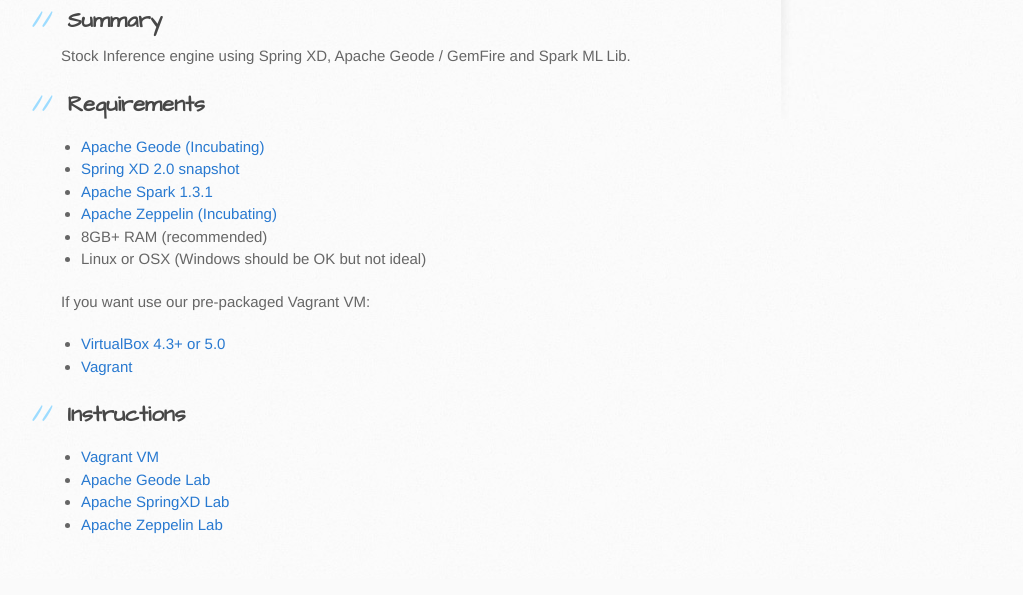
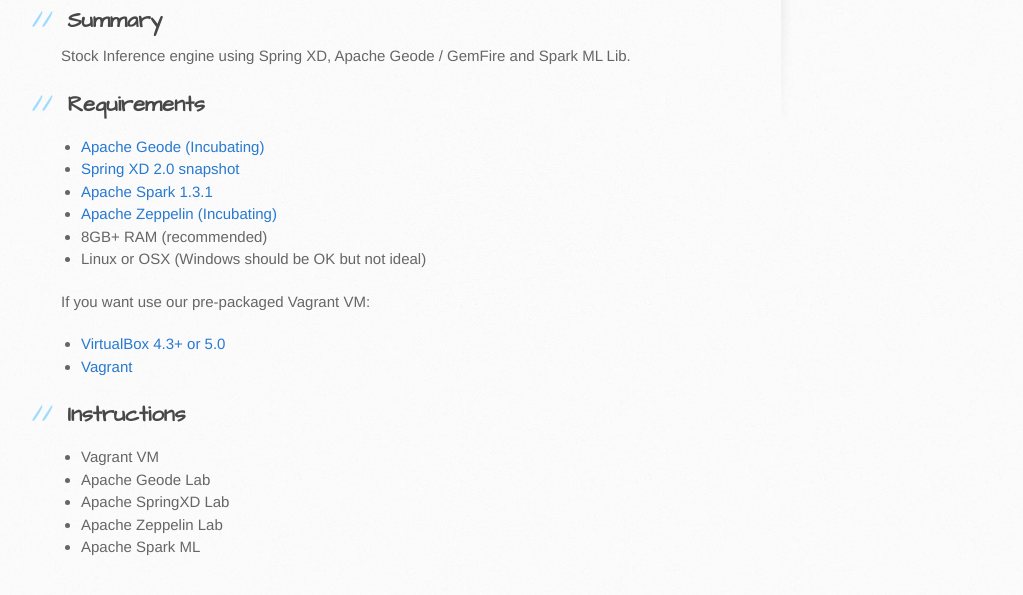
Before and after one commit to Pivotal-Open-Source-Hub/StockInference-Spark, a plain HTML site: page index.html in a window 1280 px wide. Shown: the part 723-1318 px from the top of the page, without its empty margins (109-1132 px from the left). Drawn offline with Linux system fonts and the light colour scheme.

```diff
--- a/index.html
+++ b/index.html
@@ -61,10 +61,11 @@
 <a id="instructions" class="anchor" href="#instructions" aria-hidden="true"><span class="octicon octicon-link"></span></a>Instructions</h2>
 
 <ul>
-<li><a href="https://github.com/Pivotal-Open-Source-Hub/StockInference-Spark/blob/master/VM.md">Vagrant VM</a></li>
-<li><a href="https://github.com/Pivotal-Open-Source-Hub/StockInference-Spark/blob/master/Geode.md">Apache Geode Lab</a></li>
-<li><a href="https://github.com/Pivotal-Open-Source-Hub/StockInference-Spark/blob/master/SpringXD.md">Apache SpringXD Lab</a></li>
-<li><a href="https://github.com/Pivotal-Open-Source-Hub/StockInference-Spark/blob/master/Zeppelin.md">Apache Zeppelin Lab</a></li>
+<li>Vagrant VM</li>
+<li>Apache Geode Lab</li>
+<li>Apache SpringXD Lab</li>
+<li>Apache Zeppelin Lab</li>
+<li>Apache Spark ML</li>
 </ul>
         </section>
 
```
Also changed, not shown: params.json (+1 -1 lines).
